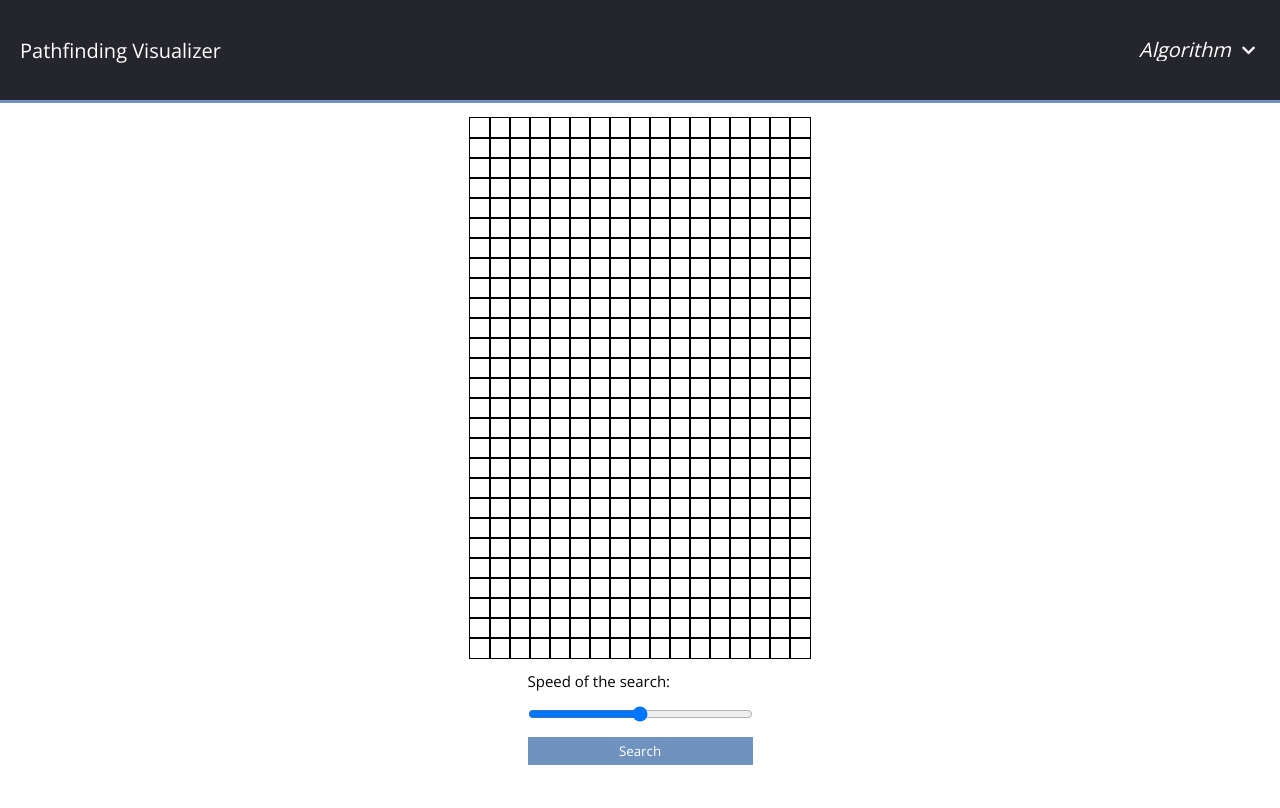
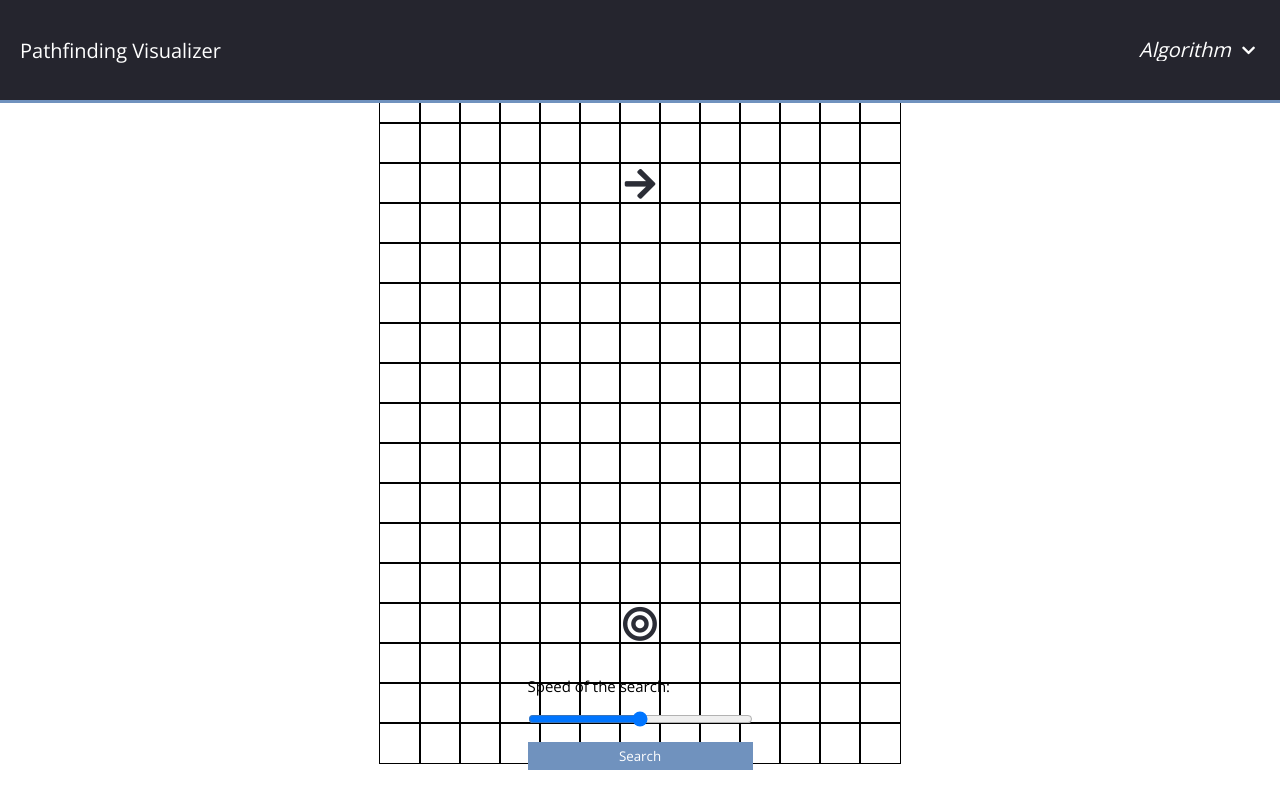
Before and after one commit to Daniel-Hinz/Pathfinding-Visualizer, a React (Create React App) app: page / in a window 1280 px wide. Built offline with nearby package versions, Linux system fonts and the light colour scheme.

Commit message:
creatd grid for traversal

```diff
--- a/src/components/main.jsx
+++ b/src/components/main.jsx
@@ -1,18 +1,34 @@
 import React from 'react';
+import Node from '../components/node.jsx'
+import BreadthFirstSearch from '../utils/bfs.js'
 
 class Main extends React.Component {
     constructor(props) {
         super(props);
         this.state = {
-            algorithm: 0,
+            algorithm: '',
             speed: 0,
-            nodes: Array.from({length: 459}, (_, i) => i + 1)
+            nodes: []
         }
     }
 
-    search(component) {
-        console.log(component.state.speed);
-        return;
+    componentDidMount() {
+        let nodeRow = [];
+
+        for (let row = 0; row < 18; ++row) {
+            for (let col = 0; col < 13; ++col) {
+                nodeRow.push({
+                    start: col === 6 && row === 3 ? true : false,
+                    end: col === 6 && row === 14 ? true : false,
+                    x: col,
+                    y: row
+                })
+            }
+            this.state.nodes.push(nodeRow);
+            nodeRow = [];
+        }
+
+        this.forceUpdate();
     }
 
     render() {
@@ -36,10 +52,16 @@ class Main extends React.Component {
                 </header>
 
                 <main>
-                    <div className='grid'>{
-                        this.state.nodes.map((node, i) =>
-                            <div className='node'
-                                key={i}>
+                    <div className='grid'> {
+                        this.state.nodes.map((nodeRow, i) =>
+                            <div className='node-row' key={i}> {
+                                nodeRow.map((dict, j) =>
+                                    <Node   x = {dict.x} y = {dict.y}
+                                            start = {dict.start}
+                                            end = {dict.end}
+                                            key = {j}>
+                                    </Node>
+                                )}
                             </div>
                         )}
                     </div>
@@ -53,7 +75,7 @@ class Main extends React.Component {
                         }}/>
 
                         <input type="button" value='Search' onClick={() => {
-                            this.search(this);
+                            BreadthFirstSearch(this);
                         }}/>
                     </div>
                 </footer>
--- /dev/null
+++ b/src/components/node.jsx
@@ -0,0 +1,34 @@
+import React from 'react';
+
+class Node extends React.Component {
+    constructor(props) {
+        super(props);
+        this.state = {
+            start: props.start,
+            end: props.end,
+            x: props.x,
+            y: props.y
+        }
+    }
+
+    render() {
+        if (this.state.start === true)
+            return (
+                <div className='node'>
+                    <i className="start-node fas fa-arrow-right"></i>
+                </div>
+            )
+        else if (this.state.end === true)
+            return (
+                <div className='node'>
+                    <i className="end-node fas fa-bullseye"></i>
+                </div>
+            )
+        else
+            return (
+                <div className='node'></div>
+            )
+    }
+}
+
+export default Node;
--- a/src/styles/App.css
+++ b/src/styles/App.css
@@ -52,25 +52,38 @@ header i {
 
 /* Main Styles */
 main {
-  height: calc(100vh - 240px);
+  margin-top: 50px;
+  height: calc(100vh - 300px);
   width: 100%;
   display: flex;
   justify-content: center;
   align-items: center;
-  margin-top: 5px;
 }
 
-.grid {
-  display: grid;
-  grid-template-columns: repeat(17, 1fr);
+.node-row {
+  display: flex;
+  flex-direction: row;
+  justify-content: center;
+  align-items: center;
 }
 
 .node {
+  height: 25px;
+  width: 25px;
   outline: 1px solid black;
-  height: 20px;
-  width: 20px;
-  margin: 0;
-  padding: 0;
+  display: flex;
+  justify-content: center;
+  align-items: center;
+}
+
+.start-node {
+  font-size: 20px;
+  color: var(--dark-blue)
+}
+
+.end-node {
+  font-size: 20px;
+  color: var(--dark-blue)
 }
 
 /* Footer Styles*/
@@ -81,7 +94,7 @@ footer {
   flex-direction: column;
   align-items: center;
   justify-content: center;
-  padding-bottom: 40px;
+  padding: 20px 0;
 }
 
 .control-panel {
@@ -102,4 +115,21 @@ footer {
   padding: 5px 0;
   width: 225px;
   background: var(--blue);
+  cursor: pointer;
 }
+
+@media screen and (min-width: 724px) {
+  .grid {
+    grid-template-columns: repeat(auto-fit, minmax(30px, 1fr));
+    grid-template-rows: repeat(auto-fit, minmax(30px, 1fr));
+  }
+
+  .node {
+    height: 40px;
+    width: 40px;
+  }
+
+  .start-node, .end-node {
+    font-size: 35px;
+  }
+}
--- /dev/null
+++ b/src/utils/bfs.js
@@ -0,0 +1,5 @@
+function BreadthFirstSearch(component) {
+
+}
+
+export default BreadthFirstSearch;
```
